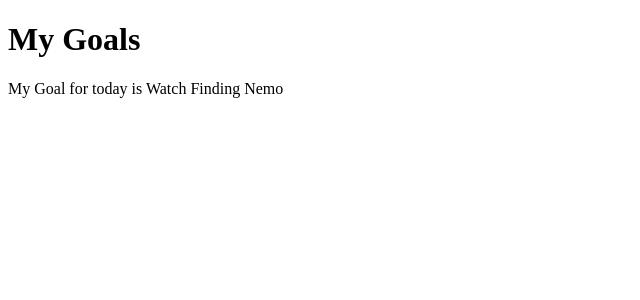
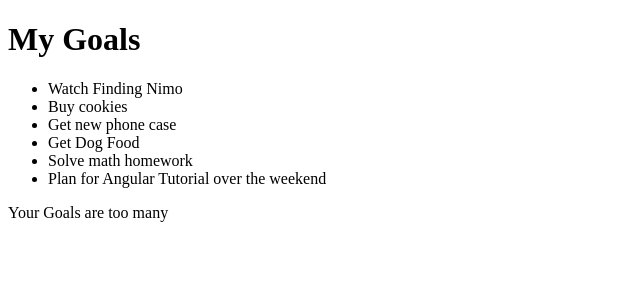
Before and after one commit to OjureFred/NewGoals, an Angular app: page / in a window 1280 px wide. Shown: the top 300 px of the page, without its empty margins (0-640 px from the left). Built offline with nearby package versions, Linux system fonts and the light colour scheme.

Commit message:
Created Goal object and added a Goal[] array

```diff
--- a/src/app/app.component.html
+++ b/src/app/app.component.html
@@ -1,6 +1,11 @@
 <div>
   <h1>My Goals</h1>
-  <p>My Goal for today is {{ goal }}</p>
+  <ul>
+    <li *ngFor='let goal of goals'>
+      {{ goal.name }}
+    </li>
+  </ul>
+  <p *ngIf='goals.length > 5'>Your Goals are too many</p>
 </div>
 
 
--- a/src/app/app.component.ts
+++ b/src/app/app.component.ts
@@ -1,4 +1,6 @@
 import { Component } from '@angular/core';
+
+import { Goal } from './goal';
 
 @Component({
   selector: 'app-root',
@@ -6,5 +8,13 @@
   styleUrls: ['./app.component.css']
 })
 export class AppComponent {
-  goal = 'Watch Finding Nemo';
+  goals: Goal[] = [
+    { id: 1, name: 'Watch Finding Nimo' },
+    { id: 2, name: 'Buy cookies' },
+    { id: 3, name: 'Get new phone case' },
+    { id: 4, name: 'Get Dog Food' },
+    { id: 5, name: 'Solve math homework' },
+    { id: 6, name: 'Plan for Angular Tutorial over the weekend' },
+  ];
+
 }
--- /dev/null
+++ b/src/app/goal.ts
@@ -0,0 +1,4 @@
+export class Goal {
+    id: number;
+    name: string;
+}
```
Also changed, not shown: 1 other file (tests, documents, lock files or other folders).
